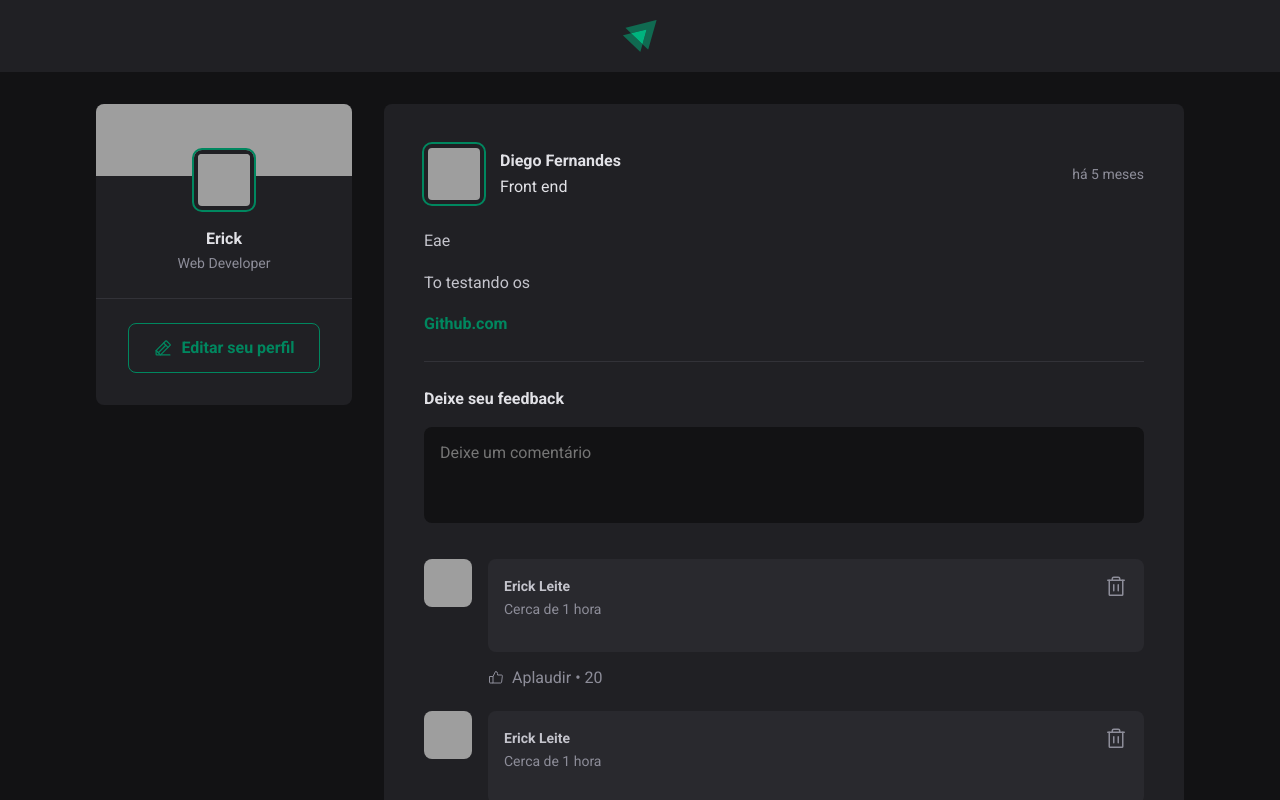
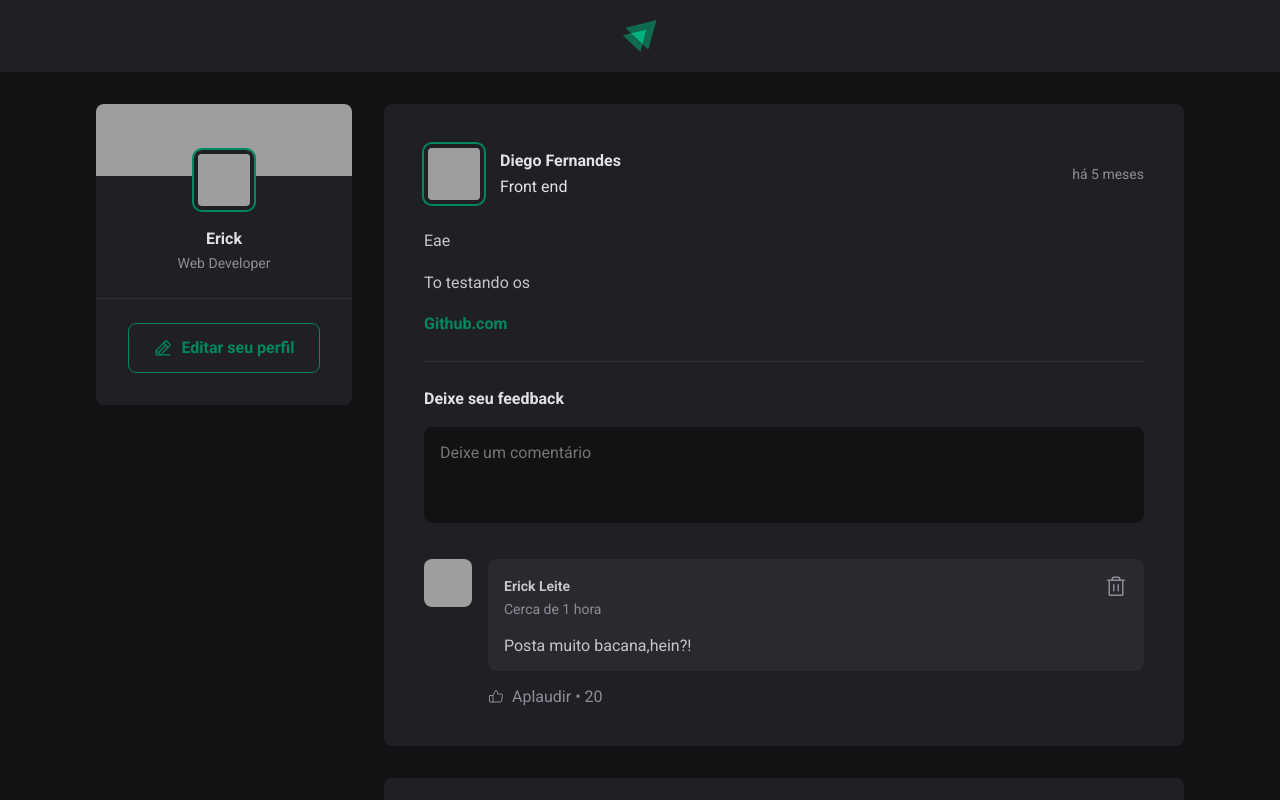
Before and after one commit to ErickClinton/Posts, a React (Vite) app: page / in a window 1280 px wide. Shown: the top 800 px of the page. Built offline with nearby package versions, Linux system fonts and the light colour scheme; grey boxes are pictures that could not be loaded.

Commit message:
Adding the logic of placing the comments

```diff
--- a/src/components/Post.jsx
+++ b/src/components/Post.jsx
@@ -10,8 +10,7 @@ import { useState } from 'react'
 
 export function Post({author, publishedAt,content}){
     const [comment,setComments] = useState([
-        1,
-        2,
+        'Posta muito bacana,hein?!'
 
     ])
     const publishedDateFormatted= format(publishedAt,"d 'de' LLLL 'às' HH:mm'h'",{
@@ -22,15 +21,19 @@ export function Post({author, publishedAt,content}){
         locale:ptBR,
         addSuffix:true
     })
-
+    const [newCommentText,setNewCommentText]=useState('')
 
 
     function handleCreateNewComment(){
         event.preventDefault()
 
-        setComments([...comment,comment.length+1])
 
+        setComments([...comment,newCommentText])
 
+        setNewCommentText('')
+    }
+    function handleNewCommentChange(){
+        setNewCommentText(event.target.value)
     }
     return(
         <article className={styles.post}>
@@ -60,7 +63,10 @@ export function Post({author, publishedAt,content}){
             <form onSubmit={handleCreateNewComment}  className={styles.commentForm}>
                 <strong>Deixe seu feedback</strong>
                 <textarea
+                    name="comment"
                     placeholder='Deixe um comentário'
+                    value={newCommentText}
+                    onChange={handleNewCommentChange}
                 />
                 <footer>
                     <button type="submit">Publicar</button>
@@ -69,7 +75,7 @@ export function Post({author, publishedAt,content}){
 
             <div className={styles.commentList}>
                 {comment.map(comment=>{
-                    return <Comment />
+                    return <Comment content={comment}/>
                 })}
             </div>
         </article>
```
